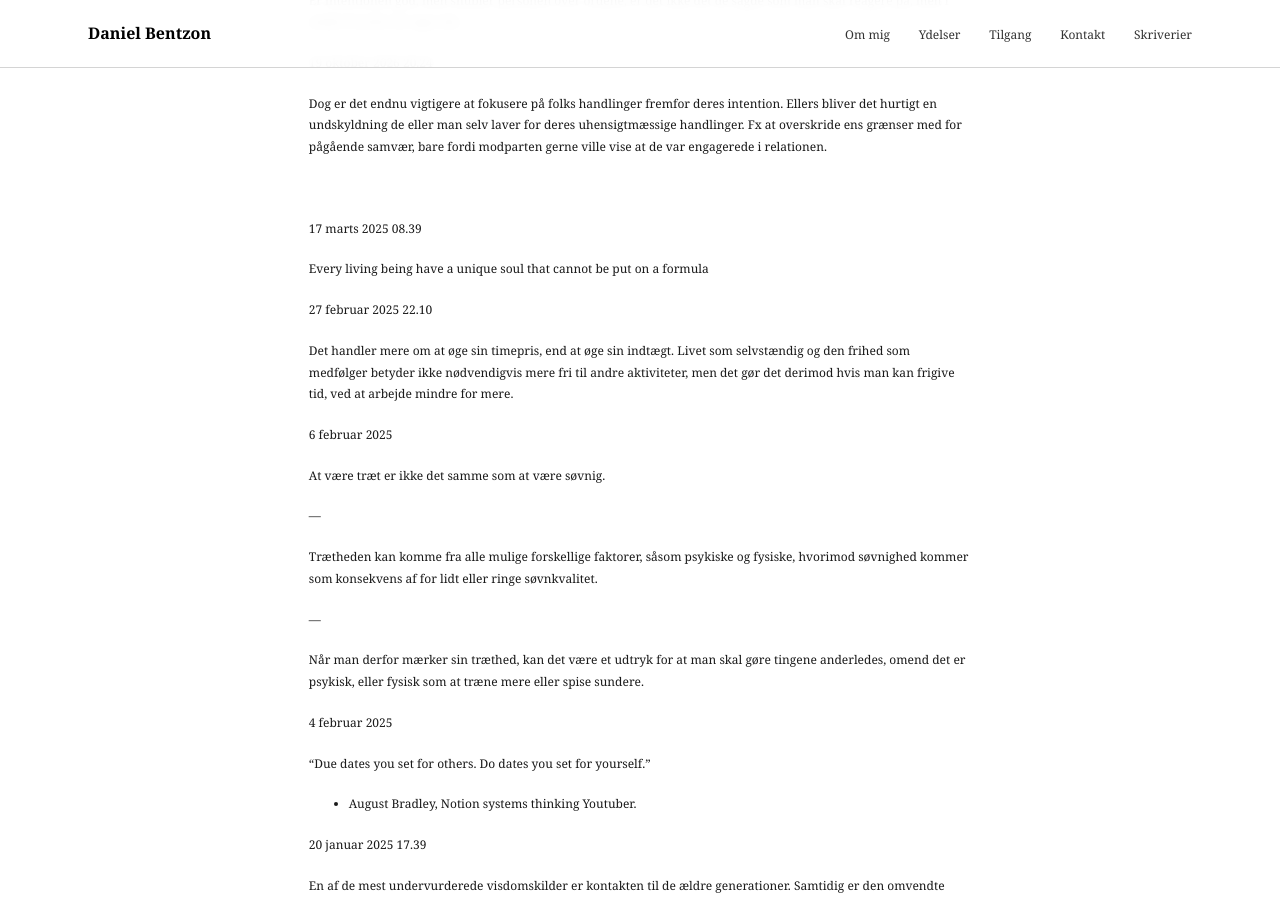
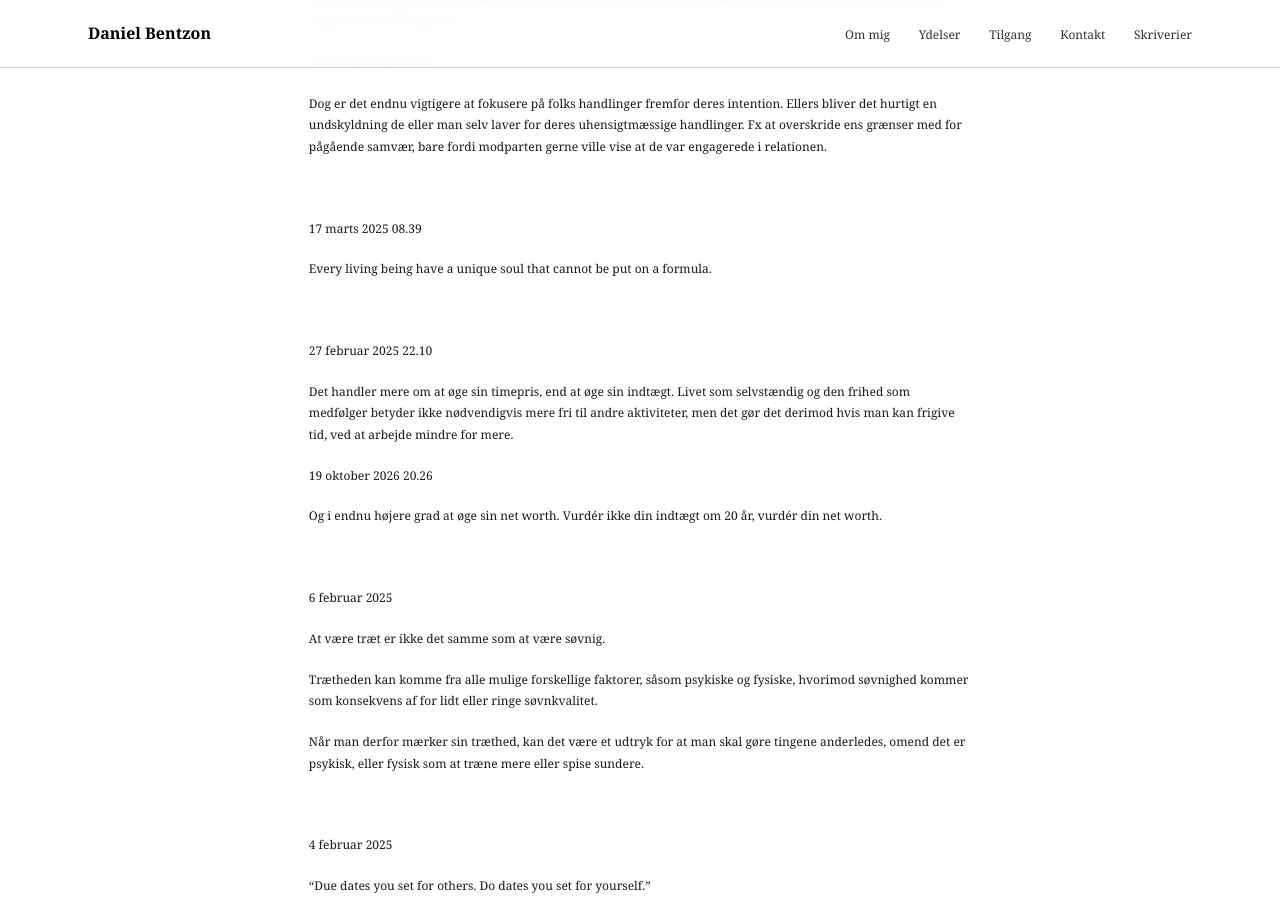
Before and after one commit to danielbentzon/danielbentzon.github.io, a Jekyll site: the page built from _sider/indsigter.md, in a window 1280 px wide and 900 px high, scrolled down 23329 px. Built offline with Jekyll 4.4.1, drawn with Linux system fonts in a browser that asks for light colours.

Commit message:
Update _sider/indsigter.md (via Pages CMS)

```diff
--- a/_sider/indsigter.md
+++ b/_sider/indsigter.md
@@ -1145,30 +1145,36 @@ Dog er det endnu vigtigere at fokusere på folks handlinger fremfor deres intent
 
 17 marts 2025 08.39
 
-Every living being have a unique soul that cannot be put on a formula
-
-
+Every living being have a unique soul that cannot be put on a formula.
+
+
+
+&nbsp;
 
 27 februar 2025 22.10
 
 Det handler mere om at øge sin timepris, end at øge sin indtægt. Livet som selvstændig og den frihed som medfølger betyder ikke nødvendigvis mere fri til andre aktiviteter, men det gør det derimod hvis man kan frigive tid, ved at arbejde mindre for mere.
 
-
+19 oktober 2026 20.26
+
+Og i endnu højere grad at øge sin net worth. Vurdér ikke din indtægt om 20 år, vurdér din net worth.
+
+
+
+&nbsp;
 
 6 februar 2025
 
 At være træt er ikke det samme som at være søvnig.
 
-—
-
 Trætheden kan komme fra alle mulige forskellige faktorer, såsom psykiske og fysiske, hvorimod søvnighed kommer som konsekvens af for lidt eller ringe søvnkvalitet.
 
-—
-
 Når man derfor mærker sin træthed, kan det være et udtryk for at man skal gøre tingene anderledes, omend det er psykisk, eller fysisk som at træne mere eller spise sundere.
 
 
 
+&nbsp;
+
 4 februar 2025
 
 “Due dates you set for others. Do dates you set for yourself.”
@@ -1177,11 +1183,15 @@ Når man derfor mærker sin træthed, kan det være et udtryk for at man skal g
 
 
 
+&nbsp;
+
 20 januar 2025 17.39
 
 En af de mest undervurderede visdomskilder er kontakten til de ældre generationer. Samtidig er den omvendte kontakten afgørerende for at holde livet relevant og legende.
 
 
+
+&nbsp;
 
 16 januar 2025 14.58
 
```
